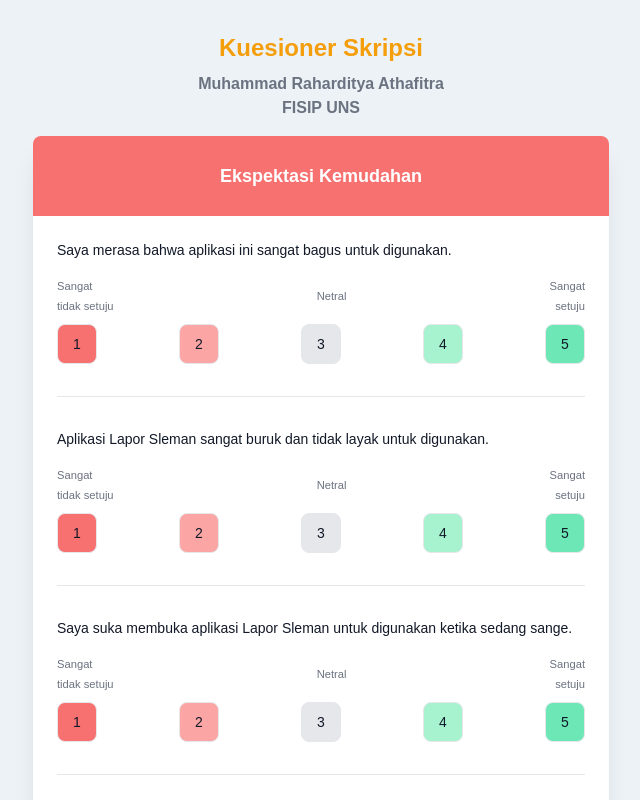
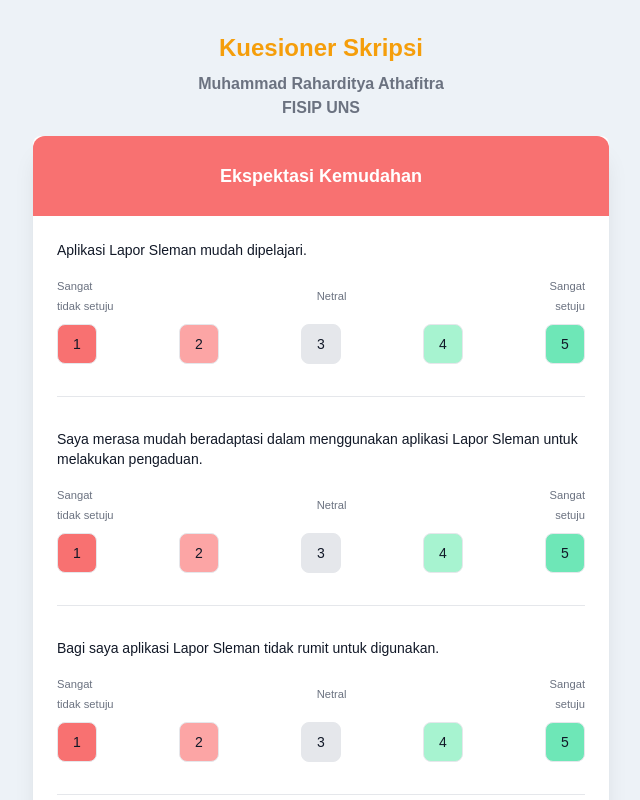
Before and after one commit to Asebodi/skripsi-form, a React (Create React App) app: page / in a window 1280 px wide. Shown: the top 800 px of the page, without its empty margins (319-959 px from the left). Built offline with nearby package versions, Linux system fonts and the light colour scheme.

Commit message:
Styling update and quesionaire update

```diff
--- a/src/components/Form.jsx
+++ b/src/components/Form.jsx
@@ -4,10 +4,12 @@
 export default function Form(props) {
   return (
     <div className="rounded-lg text-gray-900">
-      <div className="h-20 rounded-t-lg bg-red-400 flex items-center justify-center">
+      <div
+        className={`h-20 rounded-t-xl flex items-center justify-center ${props.data.color}`}
+      >
         <h2 className="text-lg font-bold text-white">{props.data.titleInd}</h2>
       </div>
-      <form className="px-6 py-6">
+      <form className="px-6 py-6 pb-0">
         {props.data.items.map((item, idx) => (
           <Item
             key={idx}
--- a/src/pernyataan.js
+++ b/src/pernyataan.js
@@ -3,51 +3,56 @@
     title: "Effort Expectancy",
     titleInd: "Ekspektasi Kemudahan",
     id: "EE",
+    color: "bg-red-400",
 
     items: [
       {
         itemId: "EE1",
         isNegative: false,
-        question:
-          "Saya merasa bahwa aplikasi ini sangat bagus untuk digunakan.",
+        question: "Aplikasi Lapor Sleman mudah dipelajari.",
       },
       {
         itemId: "EE2",
         isNegative: false,
         question:
-          "Aplikasi Lapor Sleman sangat buruk dan tidak layak untuk digunakan.",
+          "Saya merasa mudah beradaptasi dalam menggunakan aplikasi Lapor Sleman untuk melakukan pengaduan.",
       },
       {
         itemId: "EE3",
-        isNegative: true,
+        isNegative: false,
         question:
-          "Saya suka membuka aplikasi Lapor Sleman untuk digunakan ketika sedang sange.",
+          "Bagi saya aplikasi Lapor Sleman tidak rumit untuk digunakan.",
+      },
+      {
+        itemId: "EE4",
+        isNegative: false,
+        question:
+          "Saya tidak merasa bingung ketika menggunakan aplikasi Lapor Sleman.",
       },
     ],
   },
 
   {
     title: "Performance Expectancy",
-    titleInd: "Ekspektasi Ke-anuan",
+    titleInd: "Ekspektasi Manfaat",
     id: "PE",
+    color: "bg-green-500",
 
     items: [
       {
         itemId: "PE1",
         isNegative: false,
-        question: "Aplikasi ini sampah banget kayak tai anjing tai.",
+        question: "Aplikasi Lapor Sleman dapat mempercepat proses pengaduan.",
       },
       {
         itemId: "PE2",
         isNegative: false,
-        question:
-          "Aplikasi Lapor Sleman dapat memudahkan proses pembuatan pengaduan.",
+        question: "Aplikasi Lapor Sleman dapat memudahkan proses pengaduan.",
       },
       {
         itemId: "PE3",
-        isNegative: true,
-        question:
-          "Saya merasa tidak nyaman ketika menggunakan aplikasi Lapor Sleman.",
+        isNegative: false,
+        question: "Aplikasi Lapor Sleman sangat bermanfaat bagi saya.",
       },
     ],
   },
--- a/src/styles/index.css
+++ b/src/styles/index.css
@@ -10,3 +10,51 @@
   font-family: "Montserrat", sans-serif;
   color: #393e46;
 }
+
+.item-container:last-child {
+  border: none;
+  padding-bottom: 0;
+}
+
+.my-node-enter {
+  opacity: 0;
+  transition: opacity 200ms ease-in-out;
+}
+.my-node-enter-active {
+  opacity: 1;
+  position: absolute;
+  transition-delay: 300ms;
+}
+.my-node-exit {
+  opacity: 1;
+  transition: opacity 200ms ease-in-out;
+}
+.my-node-exit-active {
+  opacity: 0;
+  position: absolute;
+  transition-delay: 300ms;
+}
+
+/* .my-node-enter {
+  width: 100%;
+  height: 100%;
+  opacity: 0;
+  transition: opacity 200ms ease-in-out;
+  transition-delay: 300ms;
+}
+.my-node-enter-active {
+  position: absolute;
+  width: 100%;
+  opacity: 1;
+}
+.my-node-exit {
+  width: 100%;
+  height: 100%;
+  opacity: 1;
+  transition: opacity 200ms ease-in-out;
+}
+.my-node-exit-active {
+  opacity: 0;
+  width: 100%;
+  position: absolute;
+} */
```
